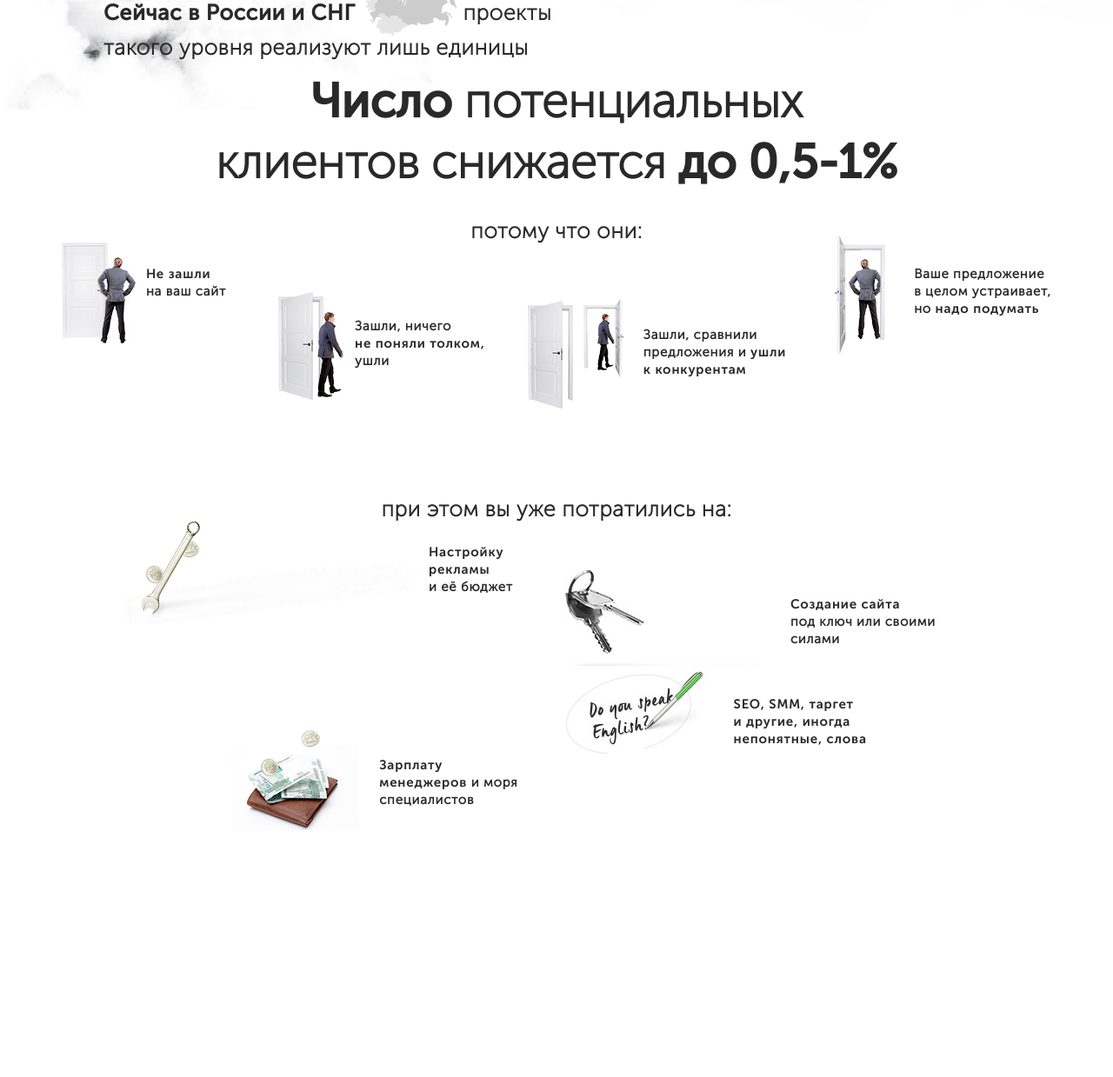
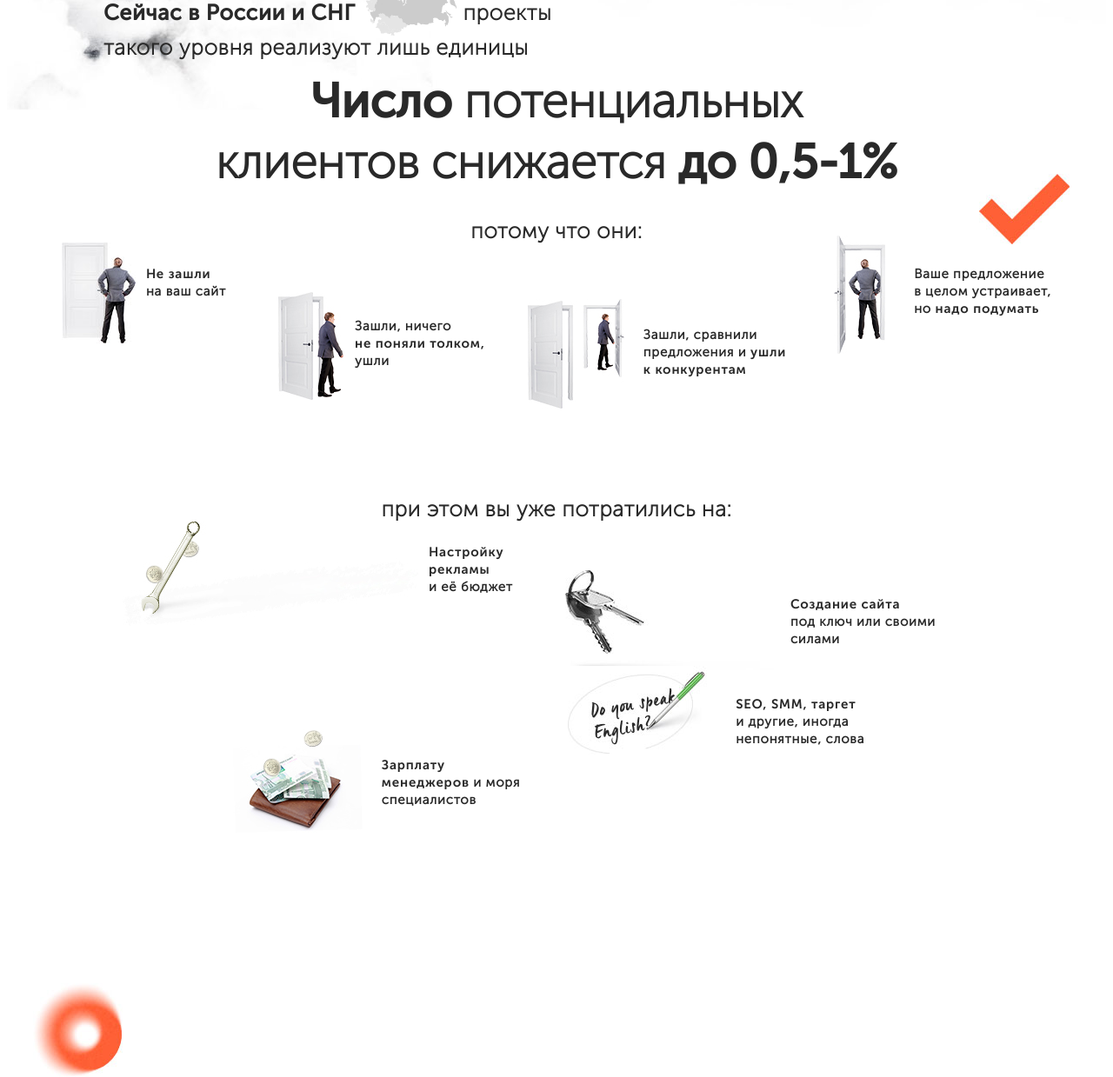
Before and after one commit to mikhkita/namgalf, a PHP site: page / in a window 1280 px wide. Shown: the part 1532-2771 px from the top of the page at 87% size. Before the commit the page ends 2487 px from the top, so only its background shows below. Run offline with PHP 8.4, Linux system fonts and the light colour scheme; some libraries are stand-ins or nearby versions.

Commit message:
no message

```diff
--- a/css/layout.css
+++ b/css/layout.css
@@ -474,12 +474,30 @@
 			.b-indicators + h3{
 				max-width: 560px;
 			}
-.b-2{}
+.b-2{
+	position: relative;
+}
 	.b-2 .b-check{
-
+		background-position: 50% 50%;
+		background-repeat: no-repeat;
+		background-image: url('../i/2/ok.jpg');
+		width: 104px;
+		height: 81px;
+		position: absolute;
+		left: 50%;
+		margin-left: 486px;
+		top: -40px;
 	}
 	.b-2 .b-circle{
-
+		background-position: 50% 50%;
+		background-repeat: no-repeat;
+		background-image: url('../i/2/o.jpg');
+		width: 103px;
+		height: 108px;
+		position: absolute;
+		left: 50%;
+		margin-left: -602px;
+		bottom: -5px;
 	}
 	.b-2 h2{
 		margin-top: -45px;
--- a/index.html
+++ b/index.html
@@ -79,45 +79,45 @@
 	</div>
 	<div class="b b-2">
 		<div class="b-block">
-			<div class="b-check"></div>
-			<div class="b-circle"></div>
+			<div class="b-check" data-enllax-ratio=".12" data-enllax-type="foreground"></div>
+			<div class="b-circle" data-enllax-ratio=".12" data-enllax-type="foreground"></div>
 			<h2><b>Число</b> потенциальных<br>клиентов снижается <b>до 0,5-1%</b></h2>
 			<h3>потому что они:</h3>
-			<div class="b-four">
-				<div class="b-four__item">
+			<div class="b-four" id="b-four-1">
+				<div class="b-four__item fadeDown anim" data-anim="fadeDown" data-cont="#b-four-1">
 					<img src="i/2/door-1.jpg" alt="">
 					<h4><b>Не зашли</b><br>на ваш сайт</h4>
 				</div>
-				<div class="b-four__item">
+				<div class="b-four__item fadeDown anim" data-anim="fadeDown" data-delay="200" data-cont="#b-four-1">
 					<img src="i/2/door-2.jpg" alt="">
 					<h4>Зашли, ничего<br><b>не поняли толком,</b><br>ушли</h4>
 				</div>
-				<div class="b-four__item">
+				<div class="b-four__item fadeDown anim" data-anim="fadeDown" data-delay="400" data-cont="#b-four-1">
 					<img src="i/2/door-3.jpg" alt="">
 					<h4>Зашли, сравнили<br>предложения и <b>ушли<br>к конкурентам</b></h4>
 				</div>
-				<div class="b-four__item">
+				<div class="b-four__item fadeDown anim" data-anim="fadeDown" data-delay="600" data-cont="#b-four-1">
 					<img src="i/2/door-4.jpg" alt="">
 					<h4>Ваше предложение<br>в целом устраивает,<br>но <b>надо подумать</b></h4>
 				</div>
 			</div>
 			<h3>при этом вы уже потратились на:</h3>
-			<div class="b-four b-second-four">
-				<div class="b-four__item">
+			<div class="b-four b-second-four" id="b-four-2">
+				<div class="b-four__item fadeDown anim" data-anim="fadeDown" data-cont="#b-four-2">
 					<img src="i/2/img-1.jpg" alt="">
 					<h4><b>Настройку<br>рекламы</b><br>и её бюджет</h4>
 				</div>
-				<div class="b-four__item">
+				<div class="b-four__item fadeDown anim" data-anim="fadeDown" data-delay="200" data-cont="#b-four-2">
 					<img src="i/2/img-2.jpg" alt="">
 					<h4><b>Создание сайта</b><br>под ключ или своими<br>силами</h4>
 				</div>
-				<div class="b-four__item">
+				<div class="b-four__item fadeDown anim" data-anim="fadeDown" data-delay="400" data-cont="#b-four-2">
 					<img src="i/2/img-3.jpg" alt="">
 					<h4><b>Зарплату<br>менеджеров</b> и моря<br>специалистов</h4>
 				</div>
-				<div class="b-four__item">
+				<div class="b-four__item fadeDown anim" data-anim="fadeDown" data-delay="600" data-cont="#b-four-2">
 					<img src="i/2/img-4.jpg" alt="">
-					<h4><b>SEO, SMM, таргет<br>и другие, иногда<br>непонятные, слова</h4>
+					<h4><b>SEO, SMM, таргет</b><br>и другие, иногда<br>непонятные, слова</h4>
 				</div>
 			</div>
 		</div>
@@ -190,7 +190,7 @@
 	</div>
 	<script type="text/javascript" src="js/jquery-3.2.1.min.js"></script>
 	<script type="text/javascript" src="js/jquery.fancybox.min.js"></script>
-	<script type="text/javascript" src="//maps.google.com/maps/api/js?sensor=false&key=AIzaSyD6Sy5r7sWQAelSn-4mu2JtVptFkEQ03YI"></script>
+	<script type="text/javascript" src="js/jquery.enllax.js"></script>
 	<script type="text/javascript" src="js/jquery.touch.min.js"></script>
 	<script type="text/javascript" src="js/jquery.maskedinput.min.js"></script>
 	<script type="text/javascript" src="js/jquery.validate.min.js"></script>
--- a/js/main.js
+++ b/js/main.js
@@ -41,6 +41,8 @@
     }
     $.fn.placeholder();
 
+    $(window).enllax();
+
 	// var myPlace = new google.maps.LatLng(55.754407, 37.625151);
  //    var myOptions = {
  //        zoom: 16,
```
Also changed, not shown: js/jquery.enllax.js (added).
